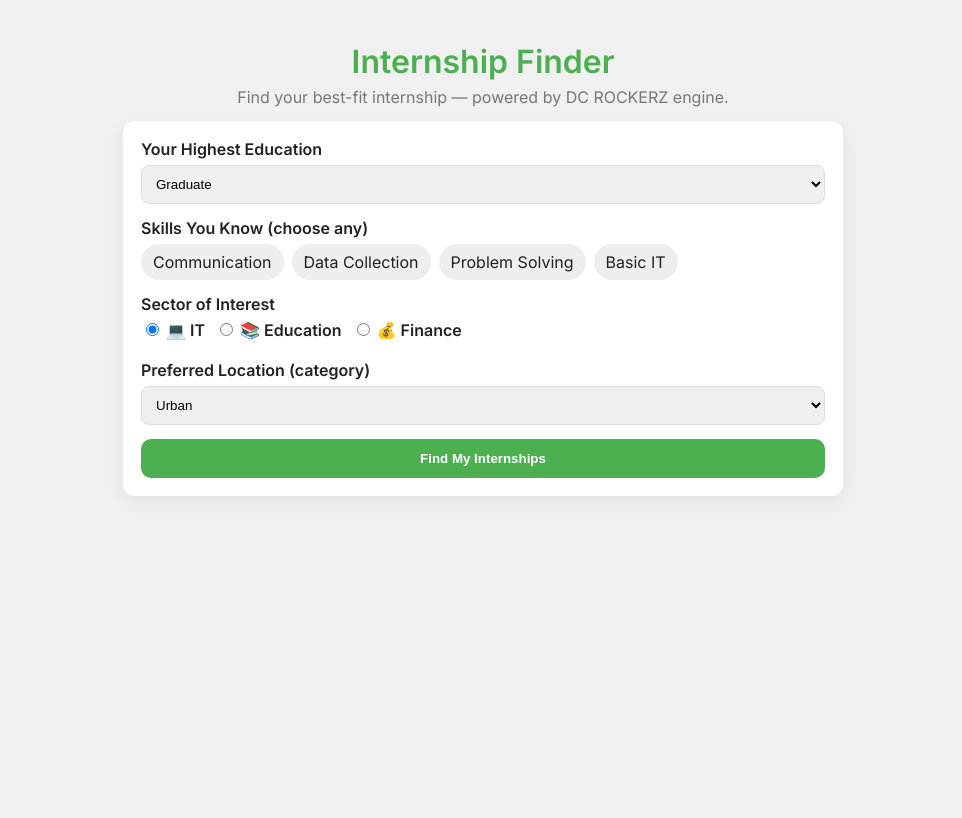
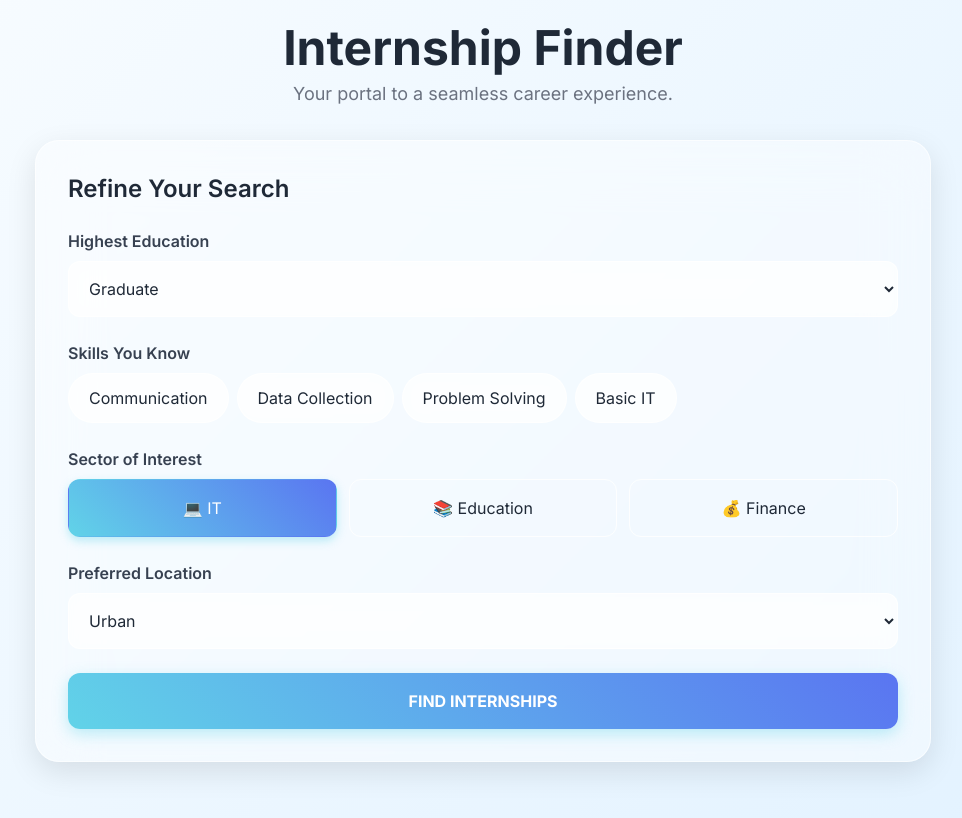
Before and after one commit to dcrockerztech-ai/dc_rockerz_internship, a Flask app: page /finder in a window 1280 px wide. Shown: the whole page, without its empty margins (157-1119 px from the left). Before the commit the page ends 496 px from the top, so only its background shows below. Run offline with Flask 3, Linux system fonts and the light colour scheme; some libraries are stand-ins or nearby versions.

Commit message:
style: updated finder.html with centered glassmorphic design and no scroll bounce

```diff
--- a/Backend/templates/finder.html
+++ b/Backend/templates/finder.html
@@ -1,94 +1,169 @@
 <!DOCTYPE html>
 <html lang="en">
+
 <head>
   <meta charset="utf-8" />
-<meta name="viewport" content="width=device-width,initial-scale=1" />
+  <meta name="viewport" content="width=device-width, initial-scale=1.0" />
   <title>Internship Finder</title>
+  <script src="https://cdn.tailwindcss.com"></script>
+  <link rel="preconnect" href="https://fonts.googleapis.com">
+  <link rel="preconnect" href="https://fonts.gstatic.com" crossorigin>
+  <link href="https://fonts.googleapis.com/css2?family=Inter:wght@400;600;700&display=swap" rel="stylesheet">
   <style>
-  @import url('https://fonts.googleapis.com/css2?family=Inter:wght@400;600&display=swap');
-  :root{--primary:#4CAF50;--bg:#f0f0f0;--card:#fff;--muted:#777}
-  body{font-family:Inter,system-ui,Arial;margin:0;background:var(--bg);color:#222}
-  .wrap{max-width:720px;margin:24px auto;padding:18px}
-  header{text-align:center;margin-bottom:14px}
-  h1{color:var(--primary);margin:0 0 6px;font-weight:600}
-  p.sub{margin:0;color:var(--muted)}
-  .card{background:var(--card);padding:18px;border-radius:12px;box-shadow:0 6px 18px rgba(0,0,0,.06)}
-  .field{margin-bottom:14px}
-  label{display:block;font-weight:600;margin-bottom:6px}
-  select,input[type="text"]{width:100%;padding:10px;border-radius:8px;border:1px solid #ddd}
-  .chips{display:flex;flex-wrap:wrap;gap:8px}
-  .chip{background:#eee;padding:8px 12px;border-radius:20px;cursor:pointer;user-select:none}
-  .chip.selected{background:var(--primary);color:#fff;transform:scale(1.03)}
-  .row{display:flex;gap:10px;flex-wrap:wrap}
-  .submit{width:100%;padding:12px;border:0;background:var(--primary);color:#fff;border-radius:10px;font-weight:600;cursor:pointer}
-  .loading{margin-top:12px;font-style:italic;color:var(--muted)}
-  #results{margin-top:18px}
-  .intern{background:var(--card);padding:14px;border-radius:10px;margin-bottom:12px;box-shadow:0 4px 10px rgba(0,0,0,.04)}
-  .meta{font-size:.9rem;color:var(--muted);margin-top:8px}
-  .skill-tag{display:inline-block;background:#f1f5f1;color:#2f6f2f;padding:4px 8px;border-radius:999px;margin-right:6px;margin-top:8px;font-size:.85rem}
-  .error{color:#b00020;font-weight:600;margin-top:12px}
-  .hint{font-size:.9rem;color:#666;margin-top:8px}
+    :root {
+      --primary-color: #61d3e8;
+      --secondary-color: #5a75f1;
+      --background-start: #f8fcff;
+      --background-end: #e2f2ff;
+      --text-dark: #1f2937;
+      --text-muted: #6b7280;
+    }
+
+    html,
+    body {
+      overscroll-behavior: none; /* disables scroll bounce */
+    }
+
+    body {
+      font-family: 'Inter', sans-serif;
+      background: linear-gradient(135deg, var(--background-start), var(--background-end));
+      min-height: 100vh;
+      color: var(--text-dark);
+      margin: 0;
+      padding: 24px;
+    }
+
+    .crystal-card {
+      background: rgba(255, 255, 255, 0.4);
+      backdrop-filter: blur(30px);
+      border: 1px solid rgba(255, 255, 255, 0.6);
+      box-shadow: 0 10px 30px rgba(0, 0, 0, 0.1);
+    }
+
+    .crystal-input {
+      background: rgba(255, 255, 255, 0.6);
+      border: 1px solid rgba(255, 255, 255, 0.8);
+      color: var(--text-dark);
+      transition: all 0.3s ease;
+      backdrop-filter: blur(10px);
+    }
+
+    .crystal-input:focus {
+      outline: none;
+      border-color: var(--primary-color);
+    }
+
+    .crystal-chip {
+      background: rgba(255, 255, 255, 0.6);
+      border: 1px solid rgba(255, 255, 255, 0.8);
+      transition: all 0.3s ease;
+      backdrop-filter: blur(10px);
+      color: var(--text-dark);
+    }
+
+    .crystal-chip.selected {
+      background: linear-gradient(45deg, var(--primary-color), var(--secondary-color));
+      border-color: transparent;
+      box-shadow: 0 4px 10px rgba(97, 211, 232, 0.4);
+      color: white;
+    }
+
+    .crystal-radio label {
+      border: 1px solid rgba(255, 255, 255, 0.8);
+      transition: all 0.3s ease;
+    }
+
+    .crystal-radio input:checked+label {
+      background: linear-gradient(45deg, var(--primary-color), var(--secondary-color));
+      border-color: transparent;
+      color: white;
+      box-shadow: 0 4px 10px rgba(97, 211, 232, 0.4);
+    }
+
+    .crystal-btn {
+      background: linear-gradient(45deg, var(--primary-color), var(--secondary-color));
+      box-shadow: 0 5px 15px rgba(97, 211, 232, 0.4);
+      transition: transform 0.3s ease, box-shadow 0.3s ease;
+    }
+
+    .crystal-btn:hover {
+      transform: translateY(-3px);
+      box-shadow: 0 8px 20px rgba(97, 211, 232, 0.6);
+    }
   </style>
 </head>
+
 <body>
-<div class="wrap">
-  <header>
-    <h1>Internship Finder</h1>
-    <p class="sub">Find your best-fit internship — powered by DC ROCKERZ engine.</p>
+  <header class="text-center mb-8">
+    <h1 class="text-4xl sm:text-5xl font-bold mb-2">Internship Finder</h1>
+    <p class="text-base sm:text-lg text-gray-500">Your portal to a seamless career experience.</p>
   </header>
 
-  <div class="card" id="formCard">
-    <form id="recommendation-form">
-      <div class="field">
-        <label for="education">Your Highest Education</label>
-        <select id="education" name="education">
-          <option value="Class 10th">Class 10th</option>
+  <main class="w-full max-w-4xl mx-auto">
+    <!-- Form Card -->
+    <div class="p-8 rounded-3xl crystal-card w-full">
+      <h2 class="text-2xl font-semibold mb-6 text-gray-800">Refine Your Search</h2>
+      <form id="recommendation-form" class="space-y-6">
+        <div>
+          <label class="block font-semibold mb-2 text-gray-700">Highest Education</label>
+          <select id="education" name="education" class="w-full p-4 rounded-xl crystal-input transition-colors">
             <option value="Class 12th">Class 12th</option>
             <option value="Graduate" selected>Graduate</option>
-          <option value="Post-Graduate">Post-Graduate</option>
           </select>
         </div>
 
-      <div class="field">
-        <label>Skills You Know (choose any)</label>
-        <div class="chips" id="skillsChips">
-          <div class="chip" data-value="communication">Communication</div>
-          <div class="chip" data-value="data collection">Data Collection</div>
-          <div class="chip" data-value="problem solving">Problem Solving</div>
-          <div class="chip" data-value="basic it">Basic IT</div>
+        <div>
+          <label class="block font-semibold mb-2 text-gray-700">Skills You Know</label>
+          <div class="flex flex-wrap gap-2" id="skillsChips">
+            <div class="p-3 px-5 rounded-full cursor-pointer select-none crystal-chip transition-colors"
+              data-value="communication">Communication</div>
+            <div class="p-3 px-5 rounded-full cursor-pointer select-none crystal-chip transition-colors"
+              data-value="data collection">Data Collection</div>
+            <div class="p-3 px-5 rounded-full cursor-pointer select-none crystal-chip transition-colors"
+              data-value="problem solving">Problem Solving</div>
+            <div class="p-3 px-5 rounded-full cursor-pointer select-none crystal-chip transition-colors"
+              data-value="basic it">Basic IT</div>
           </div>
         </div>
 
-      <div class="field">
-        <label>Sector of Interest</label>
-        <div class="row">
-          <label><input type="radio" name="sector" value="IT" checked> 💻 IT</label>
-          <label><input type="radio" name="sector" value="Education"> 📚 Education</label>
-          <label><input type="radio" name="sector" value="Finance"> 💰 Finance</label>
+        <div>
+          <label class="block font-semibold mb-2 text-gray-700">Sector of Interest</label>
+          <div class="flex flex-wrap gap-3 crystal-radio">
+            <input class="hidden" type="radio" id="sector-it" name="sector" value="IT" checked>
+            <label for="sector-it"
+              class="p-4 px-6 rounded-xl cursor-pointer flex-1 text-center transition-colors">💻 IT</label>
+            <input class="hidden" type="radio" id="sector-edu" name="sector" value="Education">
+            <label for="sector-edu"
+              class="p-4 px-6 rounded-xl cursor-pointer flex-1 text-center transition-colors">📚 Education</label>
+            <input class="hidden" type="radio" id="sector-fin" name="sector" value="Finance">
+            <label for="sector-fin"
+              class="p-4 px-6 rounded-xl cursor-pointer flex-1 text-center transition-colors">💰 Finance</label>
           </div>
         </div>
 
-      <div class="field">
-        <label for="location">Preferred Location (category)</label>
-        <select id="location" name="location">
+        <div>
+          <label class="block font-semibold mb-2 text-gray-700">Preferred Location</label>
+          <select id="location" name="location" class="w-full p-4 rounded-xl crystal-input transition-colors">
             <option value="Urban">Urban</option>
             <option value="Semi-Urban">Semi-Urban</option>
             <option value="Rural">Rural</option>
           </select>
         </div>
 
-      <button type="submit" class="submit">Find My Internships</button>
-      <div id="loading" class="loading" style="display:none">Generating recommendations...</div>
-      <div id="error" class="error" style="display:none"></div>
+        <button type="submit" class="w-full p-4 rounded-xl font-bold uppercase text-white crystal-btn">
+          Find Internships
+        </button>
+        <div id="loading" class="mt-4 italic text-center text-sm text-gray-500" style="display:none">Searching...</div>
+        <div id="error" class="mt-4 italic text-center text-red-500 font-bold text-sm" style="display:none"></div>
       </form>
     </div>
 
-  <div id="results"></div>
-</div>
+    <!-- Results Section -->
+    <div id="results" class="mt-8"></div>
+  </main>
 
   <script>
-(function(){
-  // Always use current site domain as API base (Render or localhost)
+    (function () {
       const API_BASE = window.location.origin;
       const ENDPOINT = API_BASE + '/recommend';
 
@@ -99,47 +174,58 @@
       const chips = document.getElementById('skillsChips');
 
       chips.addEventListener('click', (ev) => {
-    const chip = ev.target.closest('.chip');
+        const chip = ev.target.closest('.crystal-chip');
         if (!chip) return;
         chip.classList.toggle('selected');
       });
 
-  function getSelectedSkills(){
-    return Array.from(document.querySelectorAll('.chip.selected')).map(c => c.dataset.value);
+      function getSelectedSkills() {
+        return Array.from(document.querySelectorAll('.crystal-chip.selected')).map(c => c.dataset.value);
       }
-  function getSelectedSector(){
+
+      function getSelectedSector() {
         const r = document.querySelector('input[name="sector"]:checked');
         return r ? r.value : '';
       }
-  function showLoading(on){ loadingEl.style.display = on ? 'block' : 'none'; }
-  function showError(msg){ errorEl.style.display = msg ? 'block' : 'none'; errorEl.textContent = msg || ''; }
 
-  function renderResults(list){
+      function showLoading(on) { loadingEl.style.display = on ? 'block' : 'none'; }
+      function showError(msg) { errorEl.style.display = msg ? 'block' : 'none'; errorEl.textContent = msg || ''; }
+
+      function renderResults(list) {
         resultsEl.innerHTML = '';
-    if (!list || list.length === 0){
-      resultsEl.innerHTML = '<div class="card"><p>No internships found.</p></div>';
+        if (!list || list.length === 0) {
+          resultsEl.innerHTML =
+            '<div class="p-6 rounded-3xl crystal-card"><p class="text-center text-gray-500">No internships found.</p></div>';
           return;
         }
         list.forEach(job => {
           const div = document.createElement('div');
-      div.className = 'intern';
-      const title = job.title || job.name || 'Untitled';
-      const company = job.company || job.company_name || '';
-      const skills = job.skills || job.required_skills || '';
-      const locs = job.expanded_locations || job.eligible_locations || job.location || '';
+          div.className = 'p-6 rounded-3xl mb-4 crystal-card transition-transform hover:scale-[1.01]';
+          const title = job.title || job.name || 'Untitled Internship';
+          const company = job.company || job.company_name || 'Unknown Corporation';
+          const skills = job.skills || job.required_skills || [];
+          const locs = job.expanded_locations || job.eligible_locations || job.location || 'Unknown Location';
           const stipend = job.stipend ? (' | ₹' + job.stipend) : '';
+
           div.innerHTML = `
-        <div style="display:flex;justify-content:space-between;align-items:center">
-          <div><strong>${escapeHtml(title)}</strong><div class="meta">${escapeHtml(company)}${stipend}</div></div>
+            <div class="flex justify-between items-start mb-2">
+              <div>
+                <strong class="text-xl text-gray-800 font-semibold">${escapeHtml(title)}</strong>
+                <div class="text-sm text-gray-500 mt-1">${escapeHtml(company)}${stipend}</div>
               </div>
-        <div class="meta">Locations: ${escapeHtml(locs)}</div>
-        <div class="skill-tags">${(skills || '').toString().split(',').filter(Boolean).map(s => '<span class="skill-tag">'+escapeHtml(s.trim())+'</span>').join('')}</div>
+            </div>
+            <div class="text-xs text-gray-500 mt-2">Location: ${escapeHtml(locs)}</div>
+            <div class="flex flex-wrap gap-2 mt-4">
+              ${(skills || []).toString().split(',').filter(Boolean).map(s => '<span class="px-3 py-1 rounded-full text-xs text-cyan-700 bg-cyan-100">' + escapeHtml(s.trim()) + '</span>').join('')}
+            </div>
           `;
           resultsEl.appendChild(div);
         });
       }
 
-  function escapeHtml(s){ return String(s||'').replace(/&/g,'&amp;').replace(/</g,'&lt;').replace(/>/g,'&gt;'); }
+      function escapeHtml(s) {
+        return String(s || '').replace(/&/g, '&amp;').replace(/</g, '&lt;').replace(/>/g, '&gt;');
+      }
 
       async function fetchWithTimeout(url, options = {}, timeout = 15000) {
         const controller = new AbortController();
@@ -175,12 +261,12 @@
             body: JSON.stringify(payload)
           }, 15000);
 
-      if (!res.ok) throw new Error('Server error: ' + res.status);
+          if (!res.ok) throw new Error('SERVER_ERROR: ' + res.status);
 
-      const data = await res.json().catch(()=>null);
+          const data = await res.json().catch(() => null);
           renderResults(Array.isArray(data) ? data : (data && data.results ? data.results : []));
         } catch (err) {
-      showError(err.message || 'An error occurred.');
+          showError(err.message || 'Data call failed.');
         } finally {
           showLoading(false);
         }
@@ -188,4 +274,5 @@
     })();
   </script>
 </body>
+
 </html>
```
Lines whose indentation alone changed are shown as unchanged.
